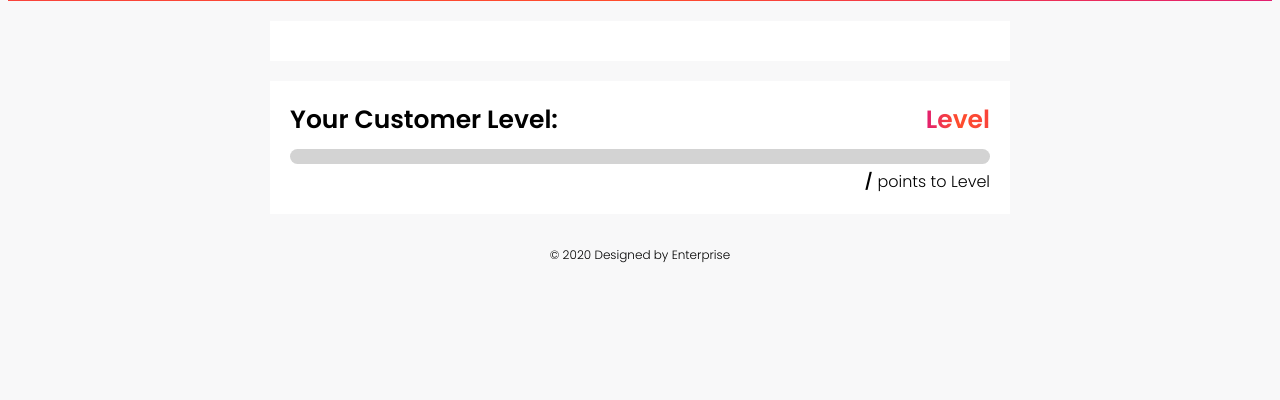
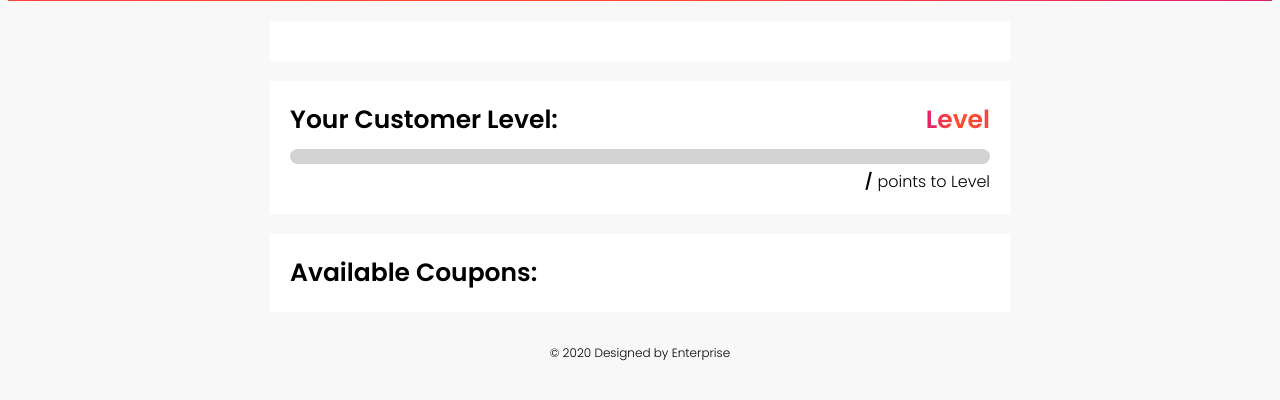
Before and after one commit to CSCC01/team_01-project, a Flask app: template demo3/templates/restaurant.html in a window 1280 px wide. Shown: the part 73-473 px from the top of the page. Run offline with Flask 2, Linux system fonts and the light colour scheme; the template is opened without the code that fills it, so the values that code supplies are empty; parts of the project's set-up code (start-up, migrations or seed data) failed here and were passed over.

Commit message:
Fixed customer display for viewing available coupons

```diff
--- a/demo3/static/restaurant.css
+++ b/demo3/static/restaurant.css
@@ -83,3 +83,7 @@
   background-image:         linear-gradient(to right, var(--pink), var(--orange), var(--red));
   border-radius: 45px;
 }
+
+.container {
+ padding-top: 15px;
+}
--- a/demo3/templates/restaurant.html
+++ b/demo3/templates/restaurant.html
@@ -68,14 +68,14 @@
       </div>
     </div>
 
-
-    {% for c in coupons %}
       <div class = parent>
         <div class = title>
           <div class = text>
             Available Coupons:
           </div>
         </div>
+        {% for c in coupons %}
+          <div class = container>
             <div class = name>
               {{ c["name"] }}
             </div>
@@ -94,4 +94,5 @@
             </div>
           </div>
         {% endfor %}
+      </div>
   {% endblock content %}
```
Lines whose indentation alone changed are shown as unchanged.
